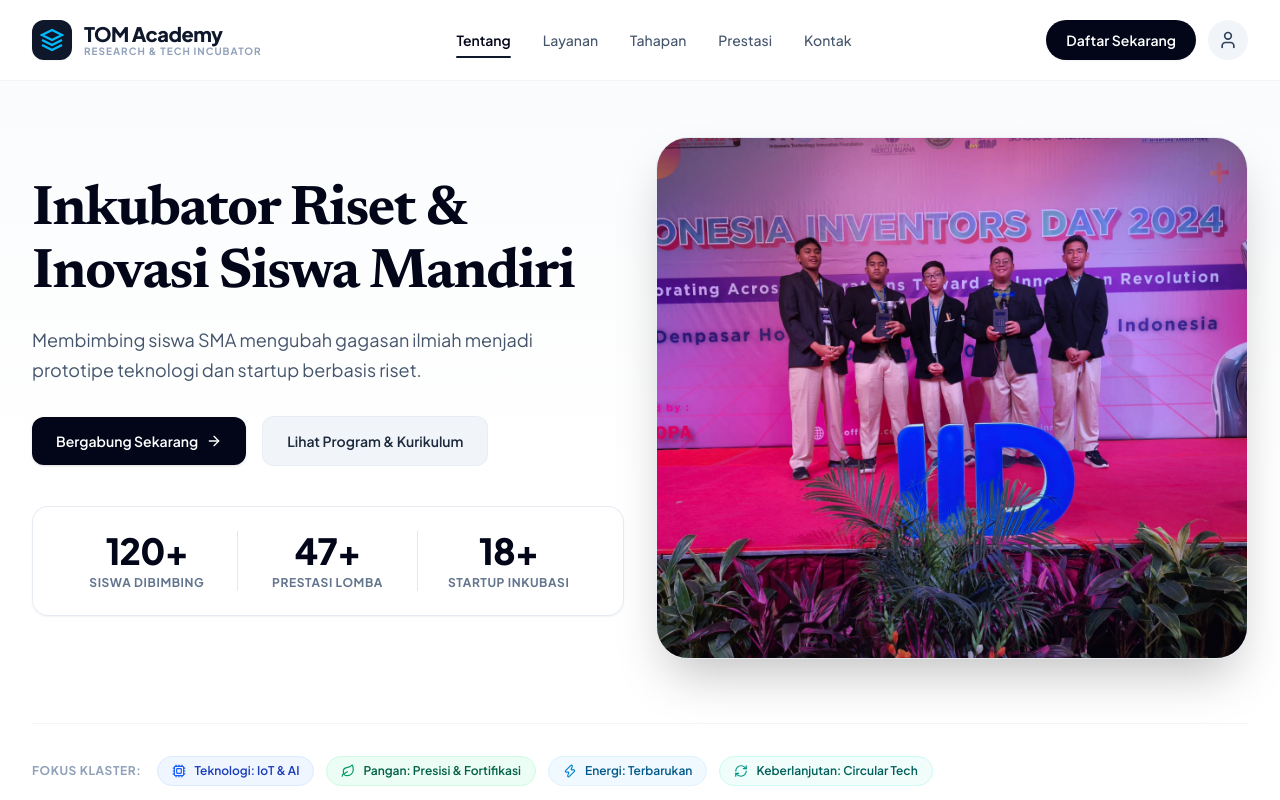
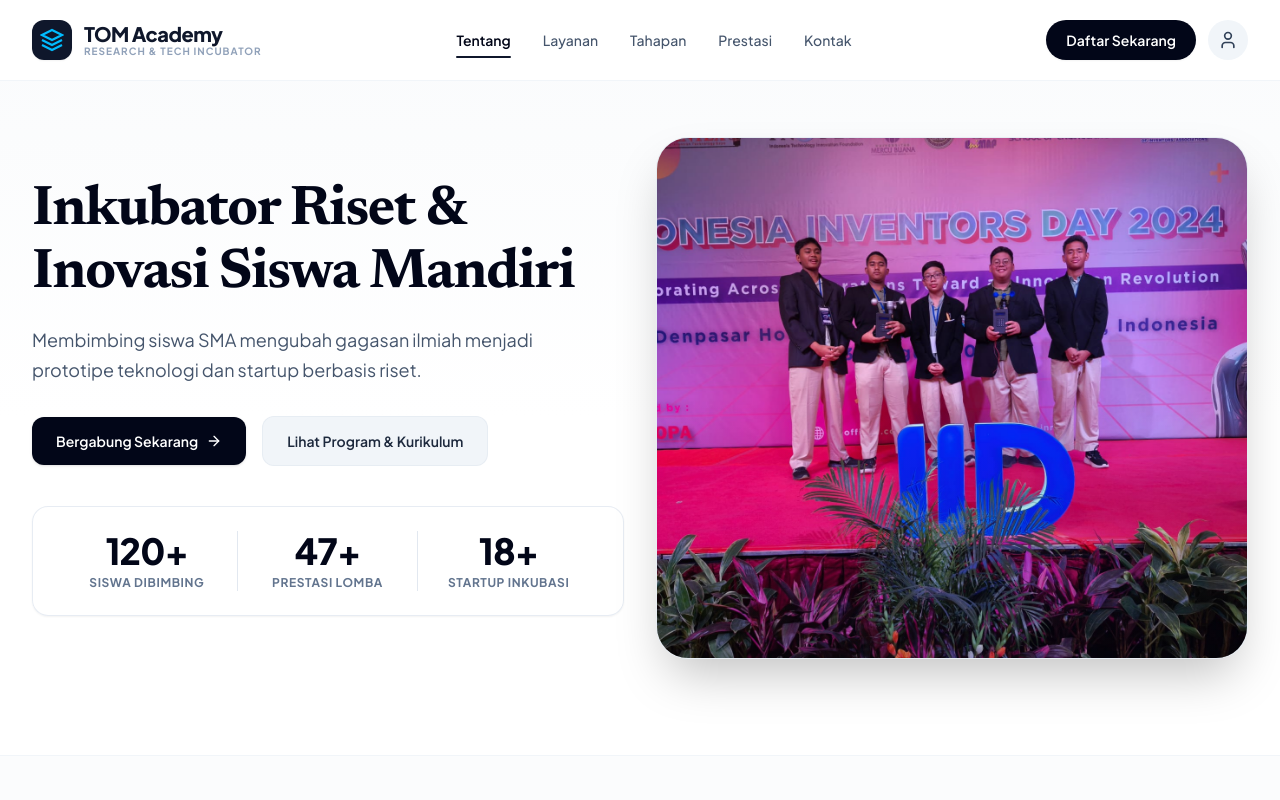
Before and after one commit to LubaidArfaCasillas/Rebuild-Tom-Academy, a React (Vite) app: page / in a window 1280 px wide. Shown: the top 800 px of the page. Built offline with nearby package versions, Linux system fonts and the light colour scheme.

Commit message:
style : menghapus badge dan elemen fokus cluster

```diff
--- a/src/components/HeroSection.jsx
+++ b/src/components/HeroSection.jsx
@@ -1,4 +1,4 @@
-import { ArrowRight, Cpu, Leaf, Zap, RefreshCw } from 'lucide-react';
+import { ArrowRight } from 'lucide-react';
 
 export default function HeroSection() {
   return (
@@ -82,31 +82,6 @@
             </div>
           </div>
         </div>
-
-        {/* Bottom Focus Clusters */}
-        <div className="mt-16 pt-8 border-t border-slate-100 flex flex-col sm:flex-row items-start sm:items-center gap-4">
-          <span className="text-xs font-bold uppercase tracking-wider text-slate-400 shrink-0">
-            Fokus Klaster:
-          </span>
-          <div className="flex flex-wrap items-center gap-3">
-            <span className="inline-flex items-center gap-2 px-3.5 py-1.5 rounded-full text-xs font-semibold bg-blue-50 text-blue-800 border border-blue-100">
-              <Cpu className="w-3.5 h-3.5 text-blue-600" />
-              Teknologi: IoT &amp; AI
-            </span>
-            <span className="inline-flex items-center gap-2 px-3.5 py-1.5 rounded-full text-xs font-semibold bg-emerald-50 text-emerald-800 border border-emerald-100">
-              <Leaf className="w-3.5 h-3.5 text-emerald-600" />
-              Pangan: Presisi &amp; Fortifikasi
-            </span>
-            <span className="inline-flex items-center gap-2 px-3.5 py-1.5 rounded-full text-xs font-semibold bg-sky-50 text-sky-800 border border-sky-100">
-              <Zap className="w-3.5 h-3.5 text-sky-600" />
-              Energi: Terbarukan
-            </span>
-            <span className="inline-flex items-center gap-2 px-3.5 py-1.5 rounded-full text-xs font-semibold bg-teal-50 text-teal-800 border border-teal-100">
-              <RefreshCw className="w-3.5 h-3.5 text-teal-600" />
-              Keberlanjutan: Circular Tech
-            </span>
-          </div>
-        </div>
       </div>
     </section>
   );
```
